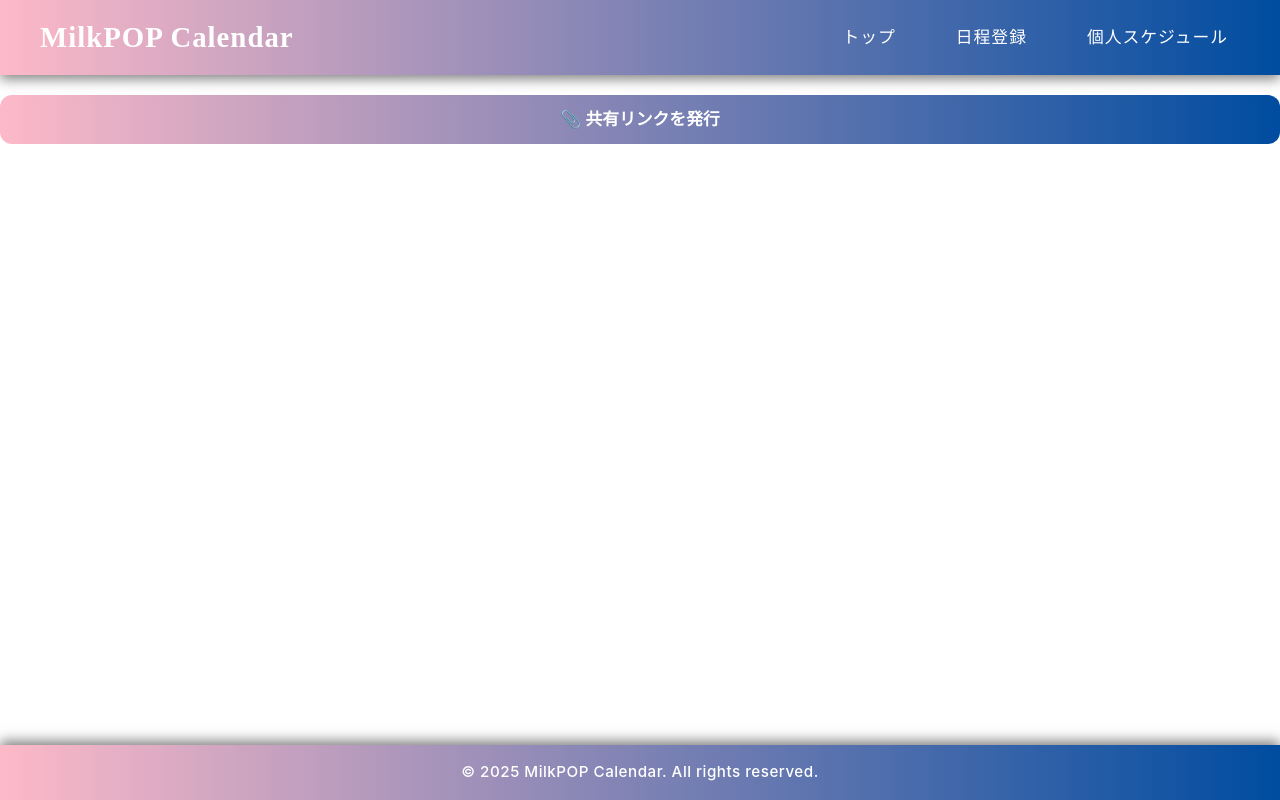
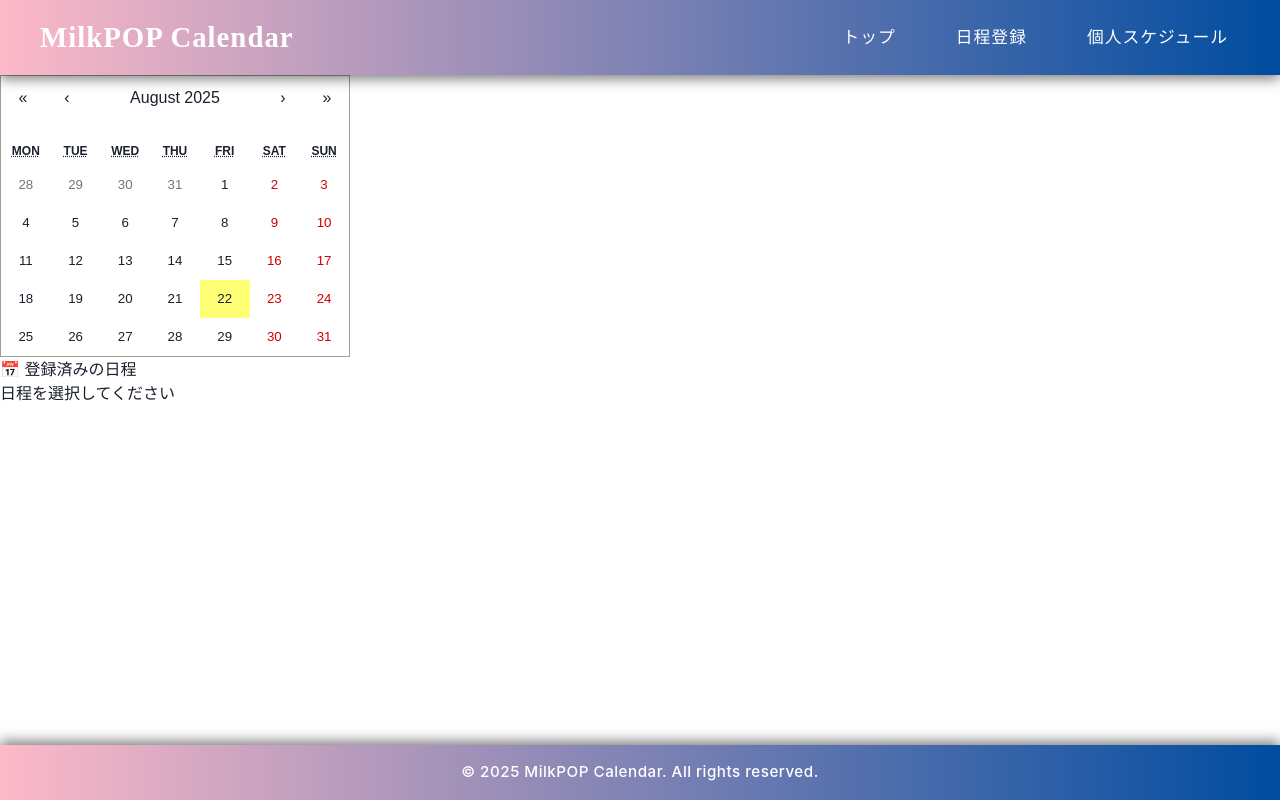
Before and after one commit to kuzyoumike0/milkpop-calendarapp, a React (Create React App) app in the folder frontend/: page /share in a window 1280 px wide. Built offline with nearby package versions, Linux system fonts and the light colour scheme; a web font is replaced by a local one.

Commit message:
Update RegisterPage.jsx

```diff
--- a/frontend/src/components/RegisterPage.jsx
+++ b/frontend/src/components/RegisterPage.jsx
@@ -1,33 +1,101 @@
 import React, { useState } from "react";
+import Calendar from "react-calendar";
+import "react-calendar/dist/Calendar.css";
+import "../index.css";
 
 const RegisterPage = () => {
-  const [generatedLink, setGeneratedLink] = useState("");
+  const [selectedDates, setSelectedDates] = useState([]);
+  const [timeOptions, setTimeOptions] = useState({}); // { "2025-08-22": "終日", ... }
+  const [timeRanges, setTimeRanges] = useState({}); // { "2025-08-22": {start:"09:00", end:"18:00"} }
 
-  // ランダムURLを生成
-  const generateShareLink = () => {
-    const randomId = Math.random().toString(36).substr(2, 10);
-    const url = `${window.location.origin}/share/${randomId}`;
-    setGeneratedLink(url);
+  // 日付をクリックしたとき
+  const handleDateClick = (date) => {
+    const dateStr = date.toISOString().split("T")[0]; // YYYY-MM-DD
+    if (!selectedDates.includes(dateStr)) {
+      const newDates = [...selectedDates, dateStr].sort();
+      setSelectedDates(newDates);
+    }
   };
 
-  // クリックしたらコピー
-  const copyToClipboard = () => {
-    navigator.clipboard.writeText(generatedLink);
-    alert("✅ リンクをコピーしました！");
+  // プルダウン変更
+  const handleOptionChange = (date, value) => {
+    setTimeOptions({ ...timeOptions, [date]: value });
+  };
+
+  // 時刻範囲変更
+  const handleTimeChange = (date, type, value) => {
+    setTimeRanges({
+      ...timeRanges,
+      [date]: { ...timeRanges[date], [type]: value },
+    });
   };
 
   return (
-    <div>
-      {/* カレンダー部分の下に追加 */}
-      <button className="share-link-button" onClick={generateShareLink}>
-        📎 共有リンクを発行
-      </button>
+    <div className="register-layout">
+      {/* 左側：カレンダー */}
+      <div className="calendar-section">
+        <Calendar onClickDay={handleDateClick} />
+      </div>
 
-      {generatedLink && (
-        <div className="generated-link" onClick={copyToClipboard}>
-          {generatedLink}
-        </div>
-      )}
+      {/* 右側：登録日程一覧 */}
+      <div className="schedule-section">
+        <h3>📅 登録済みの日程</h3>
+        {selectedDates.length === 0 && <p>日程を選択してください</p>}
+        <ul>
+          {selectedDates.map((date) => (
+            <li key={date} className="schedule-item">
+              <span>{date}</span>
+              <select
+                value={timeOptions[date] || ""}
+                onChange={(e) => handleOptionChange(date, e.target.value)}
+              >
+                <option value="">選択してください</option>
+                <option value="終日">終日</option>
+                <option value="昼">昼</option>
+                <option value="夜">夜</option>
+                <option value="時刻指定">時刻指定</option>
+              </select>
+
+              {/* 時刻指定が選ばれた場合だけ開始/終了プルダウン */}
+              {timeOptions[date] === "時刻指定" && (
+                <div className="time-select">
+                  <select
+                    value={timeRanges[date]?.start || "09:00"}
+                    onChange={(e) =>
+                      handleTimeChange(date, "start", e.target.value)
+                    }
+                  >
+                    {Array.from({ length: 24 }, (_, i) => {
+                      const hour = i.toString().padStart(2, "0");
+                      return (
+                        <option key={hour} value={`${hour}:00`}>
+                          {hour}:00
+                        </option>
+                      );
+                    })}
+                  </select>
+                  ～
+                  <select
+                    value={timeRanges[date]?.end || "18:00"}
+                    onChange={(e) =>
+                      handleTimeChange(date, "end", e.target.value)
+                    }
+                  >
+                    {Array.from({ length: 24 }, (_, i) => {
+                      const hour = i.toString().padStart(2, "0");
+                      return (
+                        <option key={hour} value={`${hour}:00`}>
+                          {hour}:00
+                        </option>
+                      );
+                    })}
+                  </select>
+                </div>
+              )}
+            </li>
+          ))}
+        </ul>
+      </div>
     </div>
   );
 };
```
